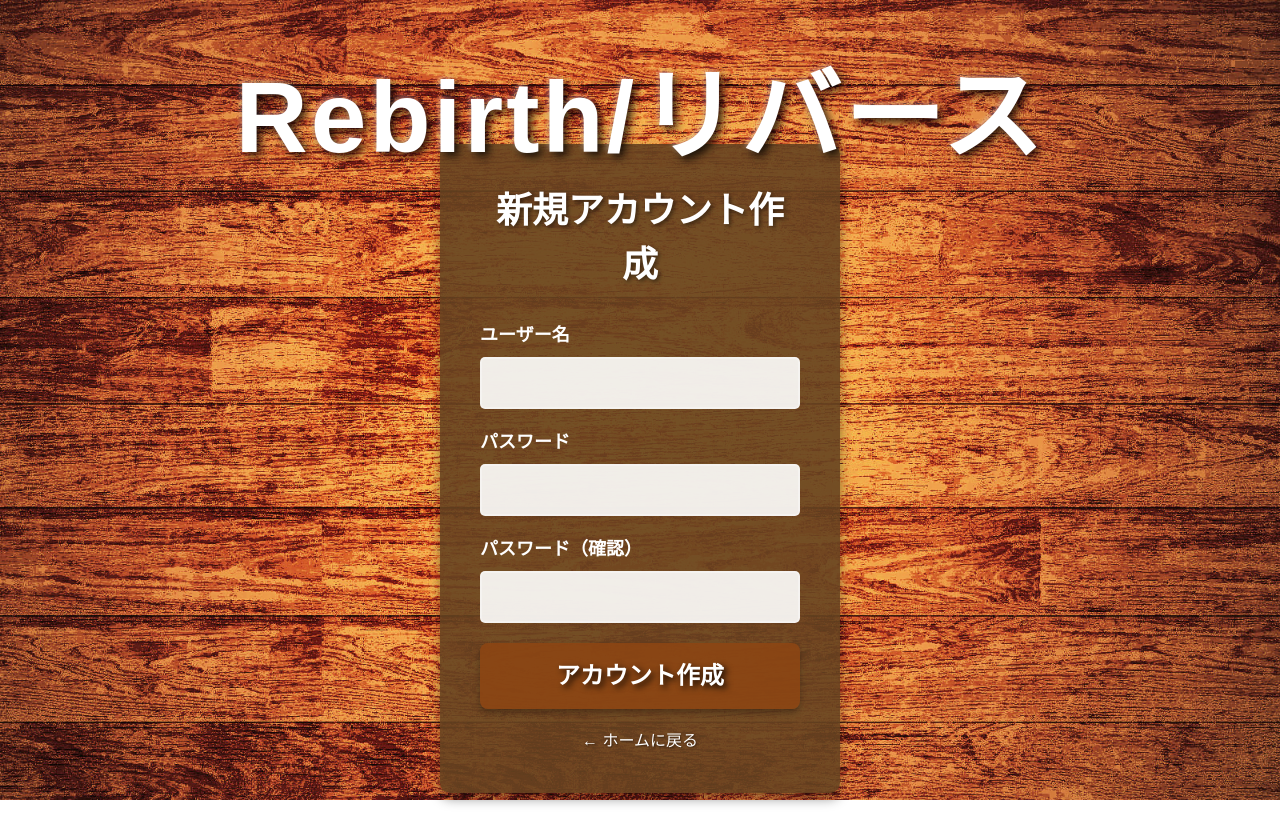
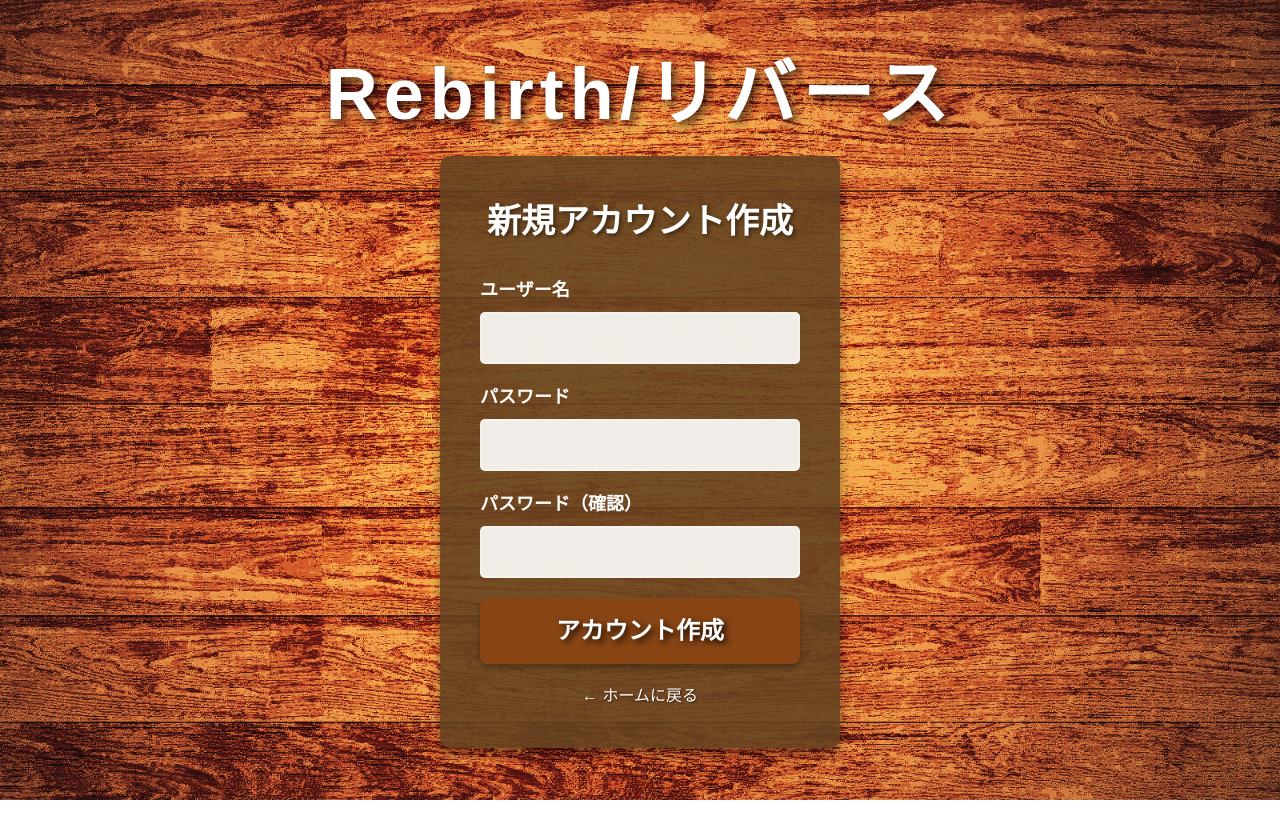
Before and after one commit to TKtkGg/Rebirth-RPG-Game-, a Next.js app in the folder frontend/: page /auth/signup in a window 1280 px wide. After the commit the page ends 800 px from the top, so only its background shows below. Built offline with nearby package versions, Linux system fonts and the light colour scheme.

Commit message:
アカウント系統のコンポーネント化

```diff
--- a/frontend/src/components/atoms/title/SectionTitle.tsx
+++ b/frontend/src/components/atoms/title/SectionTitle.tsx
@@ -1,8 +1,8 @@
 import styles from './title.module.css'
 
-export const SectionTitle = ({ title }: { title: string }) => {
+export const SectionTitle = ({ title, className }: { title: string, className?: string }) => {
     return(
-        <div className={styles.sectionTitle}>
+        <div className={`${styles.sectionTitle} ${className || ''}`}>
             {title}
         </div>
     )
--- a/frontend/src/components/atoms/title/title.module.css
+++ b/frontend/src/components/atoms/title/title.module.css
@@ -1,5 +1,5 @@
 .sectionTitle {
-    font-size: 48px;
+    font-size: 72px;
     font-weight: 700;
     letter-spacing: 6px;
     text-shadow: 4px 4px 10px rgba(0, 0, 0, 0.7);
--- /dev/null
+++ b/frontend/src/components/molecules/FormInput.module.css
@@ -0,0 +1,22 @@
+.formGroup {
+    margin-bottom: 20px;
+}
+
+.label {
+    display: block;
+    color: #fff;
+    font-size: 18px;
+    margin-bottom: 8px;
+    font-weight: 700;
+}
+
+.input {
+    width: 100%;
+    padding: 12px;
+    font-size: 16px;
+    border: 2px solid rgba(255, 255, 255, 0.3);
+    border-radius: 5px;
+    background-color: rgba(255, 255, 255, 0.9);
+    box-sizing: border-box;
+    color: #111;
+}
--- /dev/null
+++ b/frontend/src/components/molecules/FormInput.tsx
@@ -0,0 +1,31 @@
+import styles from './FormInput.module.css';
+
+type Props = {
+    children: React.ReactNode;
+    id: string;
+    type: string;
+    name: string;
+    autoComplete: string;
+    value: string;
+    onChange: (e: React.ChangeEvent<HTMLInputElement>) => void;
+}
+
+export const FormInput = (props: Props) => {
+    const { children, id, type, name, autoComplete, value, onChange } = props;
+    return(
+        <div className={styles.formGroup}>
+            <label htmlFor={id} className={styles.label}>
+                {children}
+            </label>
+            <input
+                id={id}
+                type={type}
+                name={name}
+                autoComplete={autoComplete}
+                value={value}
+                onChange={onChange}
+                className={styles.input}
+            />
+        </div>
+    )
+}
--- a/frontend/src/features/auth/AuthLayout.tsx
+++ b/frontend/src/features/auth/AuthLayout.tsx
@@ -1,10 +1,11 @@
 import styles from "./authLayout.module.css";
+import { SectionTitle } from "@/src/components/atoms/title/SectionTitle";
 
 export function AuthLayout({ children }: { children: React.ReactNode }) {
     return (
         <div className={styles.page}>
             <div className={styles.background} aria-hidden />
-            <h1 className={styles.gameTitle}>Rebirth/リバース</h1>
+            <SectionTitle title="Rebirth/リバース" className={styles.gameTitle} />
             <div className={styles.contentContainer}>{children}</div>
         </div>
     );
--- a/frontend/src/features/auth/LoginScreen.tsx
+++ b/frontend/src/features/auth/LoginScreen.tsx
@@ -6,6 +6,7 @@ import { useState } from "react";
 import { ColorButton } from "@/src/components/atoms/button/ColorButton";
 import { AuthLayout } from "./AuthLayout";
 import layoutStyles from "./authLayout.module.css";
+import { FormInput } from "@/src/components/molecules/FormInput";
 
 type session = {
     is_authenticated: boolean;
@@ -34,34 +35,26 @@ export default function LoginScreen() {
                         </div>
                     ) : null}
 
-                    <div className={layoutStyles.formGroup}>
-                        <label htmlFor="login-username" className={layoutStyles.label}>
-                            ユーザー名
-                        </label>
-                        <input
+                    <FormInput
                         id="login-username"
-                            className={layoutStyles.input}
                         type="text"
                         name="username"
                         autoComplete="username"
                         value={username}
                         onChange={(e) => setUsername(e.target.value)}
-                        />
-                    </div>
-                    <div className={layoutStyles.formGroup}>
-                        <label htmlFor="login-password" className={layoutStyles.label}>
-                            パスワード
-                        </label>
-                        <input
+                    >
+                        ユーザー名
+                    </FormInput>
+                    <FormInput
                         id="login-password"
-                            className={layoutStyles.input}
                         type="password"
                         name="password"
                         autoComplete="current-password"
                         value={password}
                         onChange={(e) => setPassword(e.target.value)}
-                        />
-                    </div>
+                    >
+                        パスワード
+                    </FormInput>
 
                     <div className={layoutStyles.submitWrap}>
                         <ColorButton
--- a/frontend/src/features/auth/SignUpScreen.tsx
+++ b/frontend/src/features/auth/SignUpScreen.tsx
@@ -6,6 +6,7 @@ import { useState } from "react";
 import { ColorButton } from "@/src/components/atoms/button/ColorButton";
 import { AuthLayout } from "./AuthLayout";
 import layoutStyles from "./authLayout.module.css";
+import { FormInput } from "@/src/components/molecules/FormInput";
 
 export default function SignUpScreen() {
     const router = useRouter();
@@ -26,48 +27,36 @@ export default function SignUpScreen() {
                         </div>
                     ) : null}
 
-                    <div className={layoutStyles.formGroup}>
-                        <label htmlFor="signup-username" className={layoutStyles.label}>
-                            ユーザー名
-                        </label>
-                        <input
+                    <FormInput
                         id="signup-username"
-                            className={layoutStyles.input}
                         type="text"
                         name="username"
                         autoComplete="username"
                         value={username}
                         onChange={(e) => setUsername(e.target.value)}
-                        />
-                    </div>
-                    <div className={layoutStyles.formGroup}>
-                        <label htmlFor="signup-password1" className={layoutStyles.label}>
-                            パスワード
-                        </label>
-                        <input
+                    >
+                        ユーザー名
+                    </FormInput>
+                    <FormInput
                         id="signup-password1"
-                            className={layoutStyles.input}
                         type="password"
                         name="password1"
                         autoComplete="new-password"
                         value={password1}
                         onChange={(e) => setPassword1(e.target.value)}
-                        />
-                    </div>
-                    <div className={layoutStyles.formGroup}>
-                        <label htmlFor="signup-password2" className={layoutStyles.label}>
-                            パスワード（確認）
-                        </label>
-                        <input
+                    >
+                        パスワード
+                    </FormInput>
+                    <FormInput
                         id="signup-password2"
-                            className={layoutStyles.input}
                         type="password"
                         name="password2"
                         autoComplete="new-password"
                         value={password2}
                         onChange={(e) => setPassword2(e.target.value)}
-                        />
-                    </div>
+                    >
+                        パスワード（確認）
+                    </FormInput>
 
                     <div className={layoutStyles.submitWrap}>
                         <ColorButton
--- a/frontend/src/features/auth/authLayout.module.css
+++ b/frontend/src/features/auth/authLayout.module.css
@@ -71,32 +71,9 @@
   margin: 0 0 30px;
   color: #fff;
   text-align: center;
-  font-size: clamp(28px, 5vw, 36px);
+  font-size: clamp(28px, 5vw, 34px);
   font-weight: 700;
   text-shadow: 2px 2px 4px rgba(0, 0, 0, 0.5);
-}
-
-.formGroup {
-  margin-bottom: 20px;
-}
-
-.label {
-  display: block;
-  color: #fff;
-  font-size: 18px;
-  margin-bottom: 8px;
-  font-weight: 700;
-}
-
-.input {
-  width: 100%;
-  padding: 12px;
-  font-size: 16px;
-  border: 2px solid rgba(255, 255, 255, 0.3);
-  border-radius: 5px;
-  background-color: rgba(255, 255, 255, 0.9);
-  box-sizing: border-box;
-  color: #111;
 }
 
 .errorMessages {
@@ -143,7 +120,7 @@
 
 .submitButton {
   width: 100%;
-  min-height: auto;
+  min-height: 50px;
   padding: 15px;
   font-size: 24px;
   border-radius: 8px !important;
```
Lines whose indentation alone changed are shown as unchanged.
